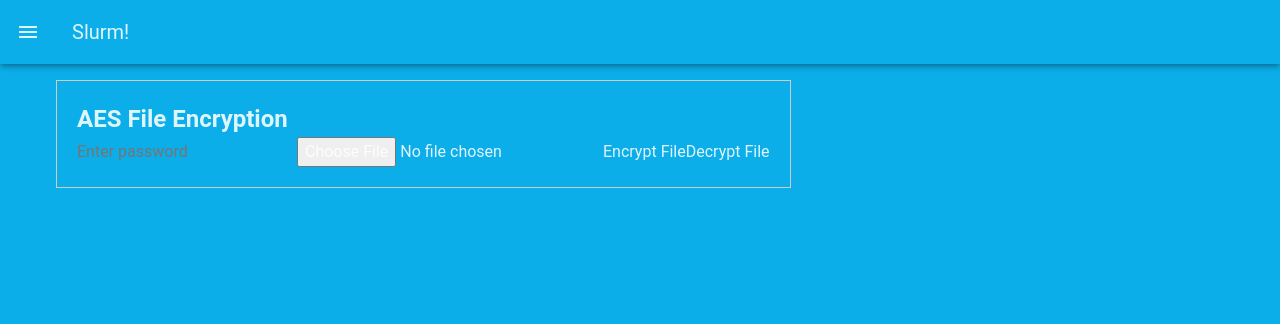
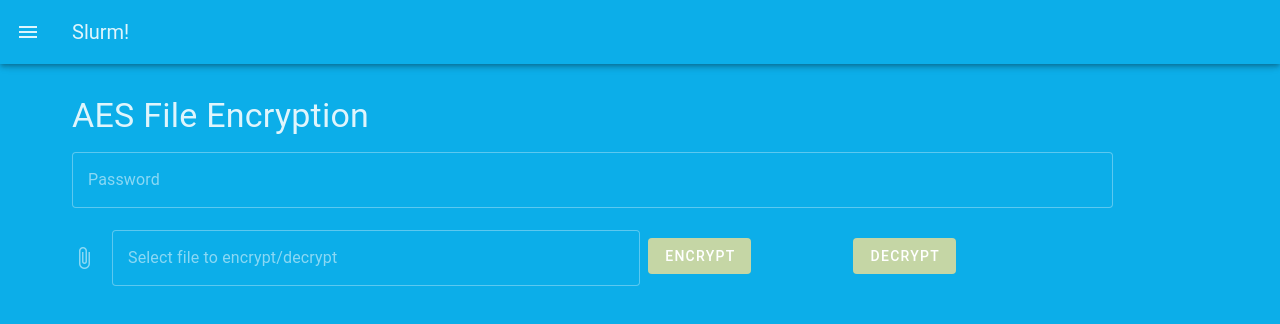
Before and after one commit to mmascherpa/gears.slurm.it, a Vue app: page /#/aesenc in a window 1280 px wide. Shown: the top 324 px of the page. Built offline with nearby package versions, Linux system fonts and the light colour scheme.

Commit message:
Cursor based first commit
Fixed look and feel
Added claenup button

```diff
--- a/src/AESEnc.vue
+++ b/src/AESEnc.vue
@@ -1,14 +1,72 @@
 <template>
-    <div class="aes-file-enc">
-      <h2>AES File Encryption</h2>
-      <input type="password" v-model="password" placeholder="Enter password" />
-      <input type="file" @change="handleFileUpload" />
-      <button @click="encryptFile">Encrypt File</button>
-      <button @click="decryptFile">Decrypt File</button>
+<v-container>
+    <h1 class="text-h4 mb-4">AES File Encryption</h1>
 
-      <div v-if="csvData.length">
-        <h3>CSV Preview</h3>
-        <table border="1">
+    <v-row no-gutters>
+        <v-col>
+            <v-text-field
+                v-model="password"
+                label="Password"
+                type="password"
+                variant="outlined"
+                placeholder="Enter encryption password"
+            ></v-text-field>
+        </v-col>
+        <v-col cols="1" align="center">
+            <v-btn
+                flat
+                icon
+                @click="clearAll"
+                v-show="password || file"
+            >
+                <v-icon icon='mdi-close-octagon-outline' />
+            </v-btn>
+        </v-col>
+    </v-row>
+
+    <v-row no-gutters>
+        <v-col cols="6">
+            <v-file-input
+                v-model="file"
+                label="Select file to encrypt/decrypt"
+                variant="outlined"
+                show-size
+                @change="handleFileUpload"
+            ></v-file-input>
+        </v-col>
+        <v-col cols="2" class="ma-2">
+            <v-btn
+                :disabled="!isFormValid"
+                @click="encryptFile"
+                color="primary"
+            >Encrypt</v-btn>
+        </v-col>
+        <v-col cols="2" class="ma-2">
+            <v-btn
+                :disabled="!isFormValid"
+                @click="decryptFile"
+                color="primary"
+            >Decrypt</v-btn>
+        </v-col>
+    </v-row>
+
+    <v-row v-if="error" no-gutters>
+        <v-col>
+            <v-alert
+                type="error"
+                variant="tonal"
+                closable
+                @click:close="error = ''"
+            >
+                {{ error }}
+            </v-alert>
+        </v-col>
+    </v-row>
+
+    <v-row v-if="csvData.length" no-gutters>
+        <v-col>
+            <h2 class="text-h5 mb-4">CSV Preview</h2>
+            <v-table>
                 <thead>
                     <tr>
                         <th v-for="(header, index) in csvHeaders" :key="index">{{ header }}</th>
@@ -19,9 +77,10 @@
                         <td v-for="(cell, cellIndex) in row" :key="cellIndex">{{ cell }}</td>
                     </tr>
                 </tbody>
-        </table>
-      </div>
-    </div>
+            </v-table>
+        </v-col>
+    </v-row>
+</v-container>
 </template>
 
 <script>
@@ -32,15 +91,31 @@
             file: null,
             worker: null,
             csvData: [],
-        csvHeaders: []
+            csvHeaders: [],
+            error: ''
         };
     },
+    computed: {
+        isFormValid() {
+            return this.password.trim() !== '' && this.file && this.file.length > 0;
+        }
+    },
     methods: {
-      handleFileUpload(event) {
-        this.file = event.target.files[0];
-        if (this.file && this.file.type === "text/csv") {
+        clearAll() {
+            this.password = '';
+            this.file = null;
+            this.csvData = [];
+            this.csvHeaders = [];
+            this.error = '';
+        },
+        handleFileUpload(files) {
+            if (files && files.length > 0) {
+                const selectedFile = files[0];
+                if (selectedFile.type === "text/csv") {
                     this.previewCSV();
                 }
+            }
+            this.error = ''; // Clear any previous errors when a new file is selected
         },
         setupWorker() {
             if (this.worker) this.worker.terminate();
@@ -49,20 +124,34 @@
         },
         handleWorkerResponse(event) {
             const [action, data, fileName] = event.data;
+
+            if (action === "ERROR") {
+                this.error = data;
+                return;
+            }
+
             this.downloadFile(data, fileName);
             if (fileName.endsWith(".csv")) {
                 this.displayDecryptedCSV(data);
             }
+            // Clear the form fields after successful operation
+            this.password = '';
+            this.file = null;
+            this.csvData = [];
+            this.csvHeaders = [];
+            this.error = '';
         },
         encryptFile() {
             if (!this.file || !this.password) return alert("File and password required");
+            this.error = ''; // Clear any previous errors
             this.setupWorker();
-        this.worker.postMessage(["ENCRYPT", this.file, this.password, this.file.name]);
+            this.worker.postMessage(["ENCRYPT", this.file[0], this.password, this.file[0].name]);
         },
         decryptFile() {
             if (!this.file || !this.password) return alert("File and password required");
+            this.error = ''; // Clear any previous errors
             this.setupWorker();
-        this.worker.postMessage(["DECRYPT", this.file, this.password, this.file.name]);
+            this.worker.postMessage(["DECRYPT", this.file[0], this.password, this.file[0].name]);
         },
         downloadFile(data, name) {
             let blob = new Blob([data], { type: "application/octet-stream" });
@@ -82,7 +171,7 @@
                 const text = event.target.result;
                 this.parseCSV(text);
             };
-        reader.readAsText(this.file);
+            reader.readAsText(this.file[0]);
         },
         displayDecryptedCSV(data) {
             const text = new TextDecoder().decode(data);
@@ -97,19 +186,10 @@
 };
 </script>
 
-  <style>
-  .aes-file-enc {
-    padding: 20px;
-    border: 1px solid #ccc;
-    display: inline-block;
-  }
-  table {
-    width: 100%;
-    border-collapse: collapse;
-    margin-top: 10px;
-  }
-  th, td {
-    border: 1px solid black;
-    padding: 5px;
+<style scoped>
+.v-table {
+    background-color: var(--v-surface-variant);
+    border-radius: 4px;
+    overflow: hidden;
 }
 </style>
--- a/src/worker.js
+++ b/src/worker.js
@@ -22,12 +22,15 @@ onmessage = function(e) {
 		if( action === "ENCRYPT" ) {
 				aes.encrypt(file, passw).then((r) => {
 					postMessage(["ENCRYPT", r, fileName + ".aes"]);
+				}).catch((error) => {
+					postMessage(["ERROR", "Encryption failed: " + error.message]);
 				});
 		} else {
 			aes.decrypt(file, passw).then((r) => {
 				postMessage(["DECRYPT", r, fileName.split('.').slice(0, -1).join('.')]);
+			}).catch((error) => {
+				postMessage(["ERROR", "Decryption failed: " + error.message]);
 			});
 		}
 	}
-
 }
```
Lines whose indentation alone changed are shown as unchanged.
